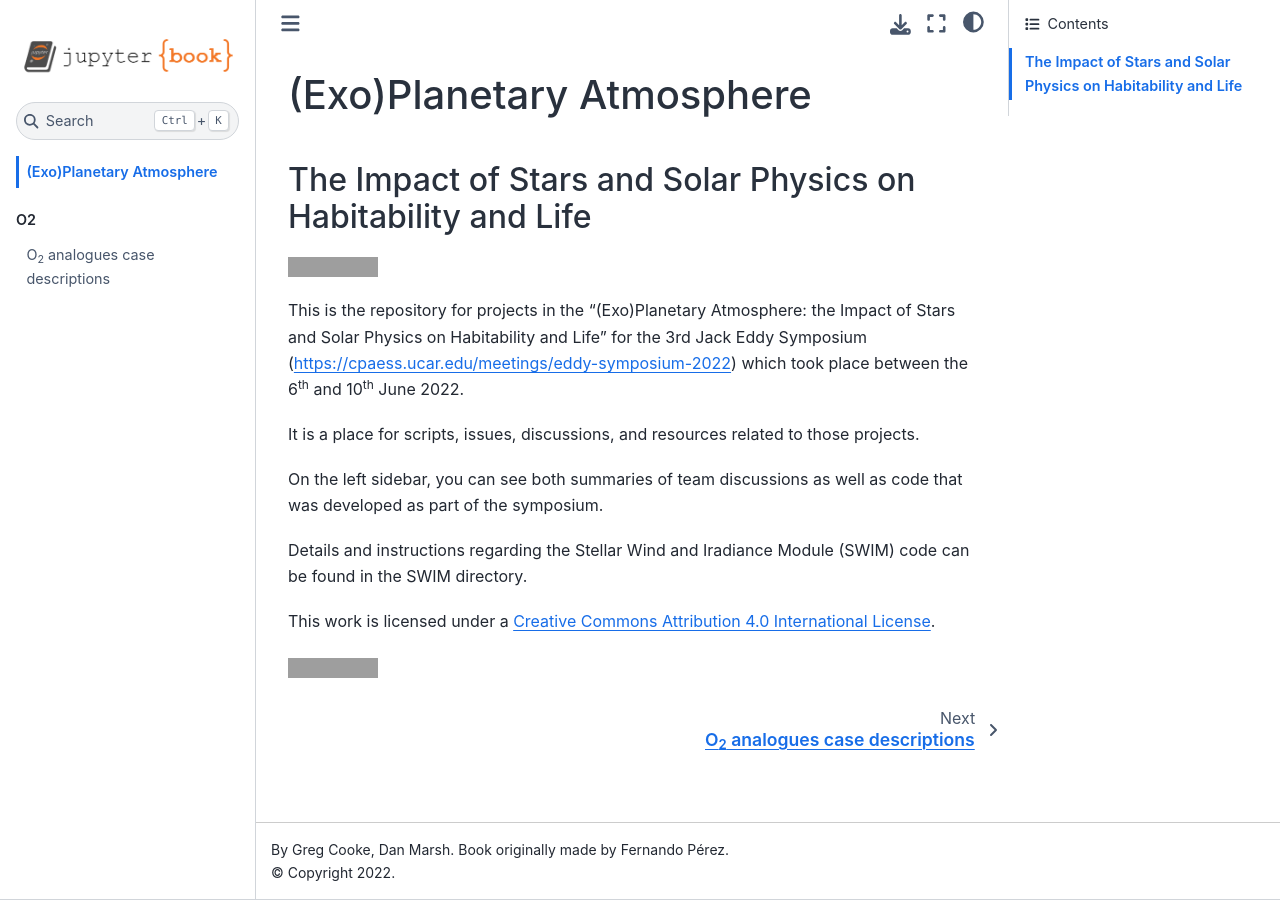
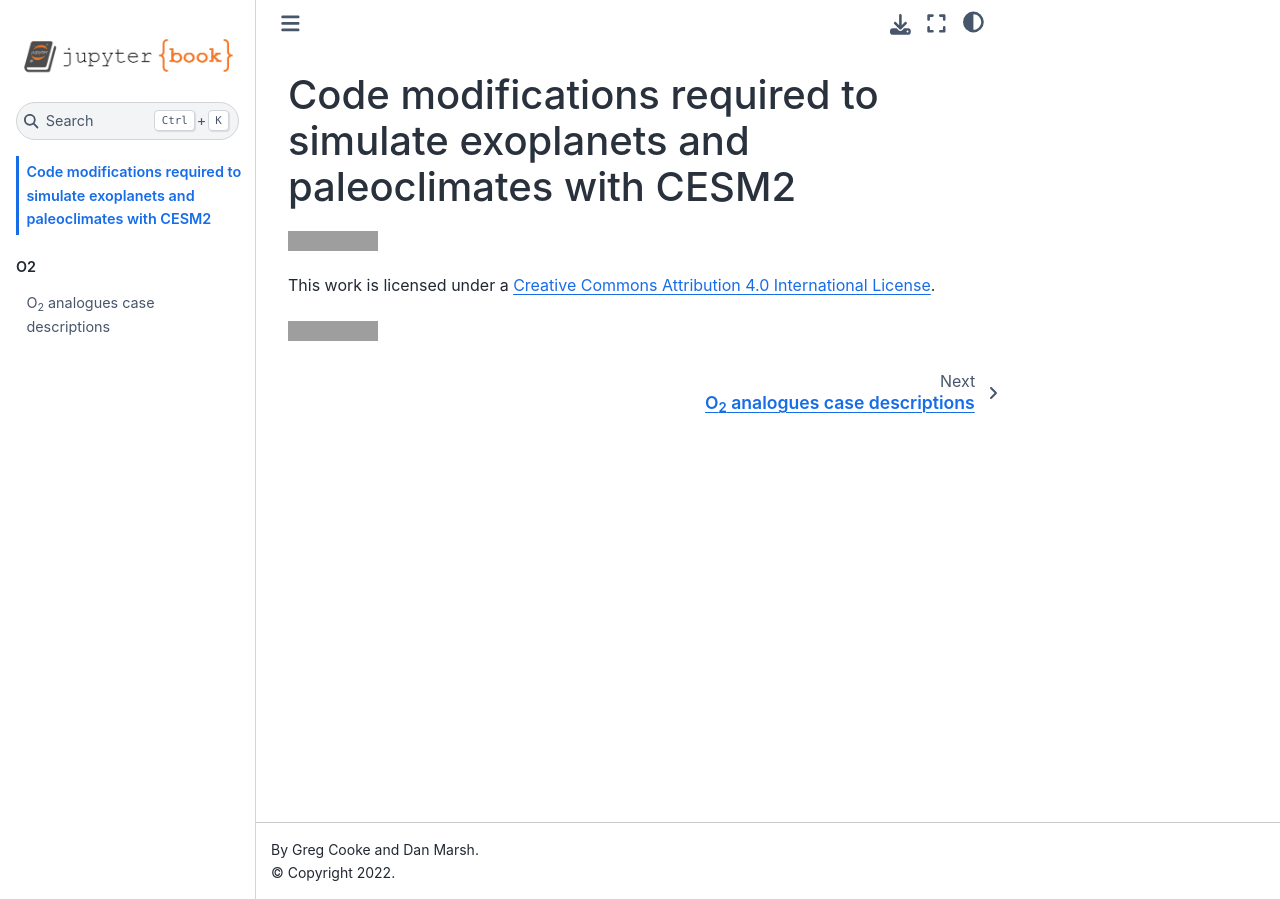
Before and after one commit to exo-cesm/CESM2.1.3, a Jupyter Book: the page built from index.md, in a window 1280 px wide. Built offline with Jupyter Book 1.0.4 settings and Sphinx 7.4.7 and the Sphinx Book theme 1.1.4, drawn with Linux system fonts in a browser that asks for light colours; grey boxes are pictures that could not be loaded.

Commit message:
Updating title and gomepage

```diff
--- a/_config.yml
+++ b/_config.yml
@@ -5,8 +5,8 @@
 
 #######################################################################################
 # Book settings
-title                       : "(Exo)Planetary Atmosphere: the Impact of Stars and Solar Physics on Habitability and Life" # The title of the book. Will be placed in the left navbar.
-author                      : Greg Cooke, Dan Marsh. Book originally made by Fernando Pérez. # The author of the book
+title                       : "ExoCESM2" # The title of the book. Will be placed in the left navbar.
+author                      : Greg Cooke and Dan Marsh.  # The author of the book
 copyright                   : "2022"  # Copyright year to be placed in the footer
 logo                        : logo.png  # A path to the book logo
 
--- a/index.md
+++ b/index.md
@@ -1,15 +1,7 @@
-# (Exo)Planetary Atmosphere
-## The Impact of Stars and Solar Physics on Habitability and Life
+# Code modifications required to simulate exoplanets and paleoclimates with CESM2
 
 [![CC BY 4.0][cc-by-shield]][cc-by]
 
-This is the repository for projects in the "(Exo)Planetary Atmosphere: the Impact of Stars and Solar Physics on Habitability and Life" for the 3rd Jack Eddy Symposium ([https://cpaess.ucar.edu/meetings/eddy-symposium-2022](https://cpaess.ucar.edu/meetings/eddy-symposium-2022)) which took place between the 6<sup>th</sup> and 10<sup>th</sup> June 2022.
-
-It is a place for scripts, issues, discussions, and resources related to those projects.
-
-On the left sidebar, you can see both summaries of team discussions as well as code that was developed as part of the symposium.
-
-Details and instructions regarding the Stellar Wind and Iradiance Module (SWIM) code can be found in the SWIM directory.
 
 This work is licensed under a
 [Creative Commons Attribution 4.0 International License][cc-by].
```
